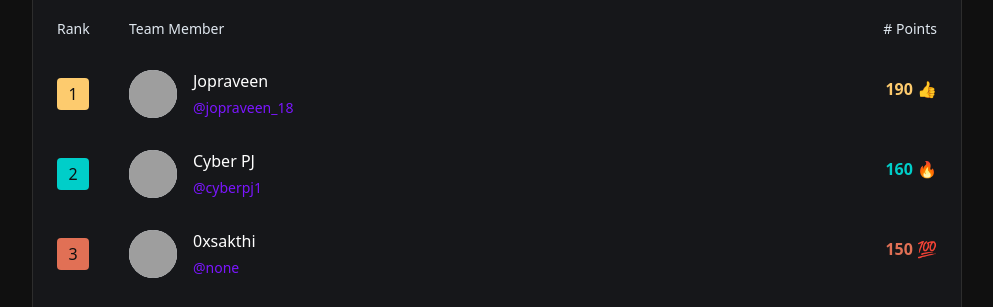
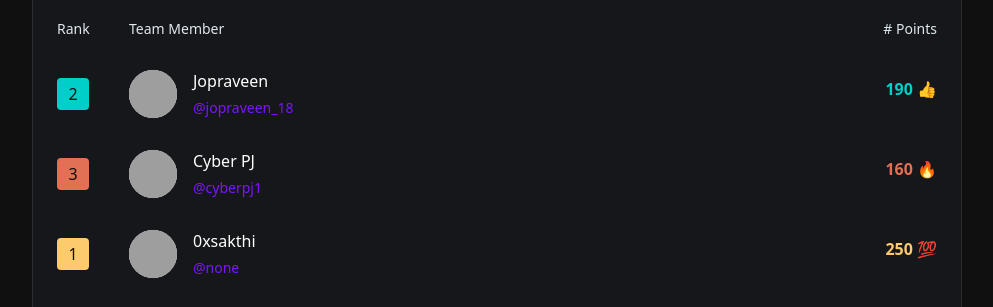
Before and after one commit to vanakkam-nanba/scoreboard, a plain HTML site: page index.html in a window 1280 px wide. Shown: the part 302-609 px from the top of the page, without its empty margins (151-1144 px from the left). Drawn offline with Linux system fonts and the light colour scheme; grey boxes are pictures that could not be loaded.

Commit message:
edited points

```diff
--- a/index.html
+++ b/index.html
@@ -609,7 +609,7 @@
 
     const team = [
       {
-        rank: 1,
+        rank: 2,
         name: "Jopraveen",
         handle: "jopraveen_18",
         img: "https://i.ibb.co/GVxyj94/jop-logo.jpg",
@@ -617,7 +617,7 @@
         sent: 31,
       },
       {
-        rank: 2,
+        rank: 3,
         name: "Cyber PJ",
         handle: "cyberpj1",
         img: "https://i.ibb.co/55xsHJy/cyberpj-logo.jpg",
@@ -625,11 +625,11 @@
         sent: 21,
       },
       {
-        rank: 3,
+        rank: 1,
         name: "0xsakthi",
         handle: "none",
         img: "https://i.ibb.co/S6LFdX4/a29586f597dc4e53a20d734b03a7a2b1.png",
-        kudos: 150,
+        kudos: 250,
         sent: 7,
       },
       {
```
